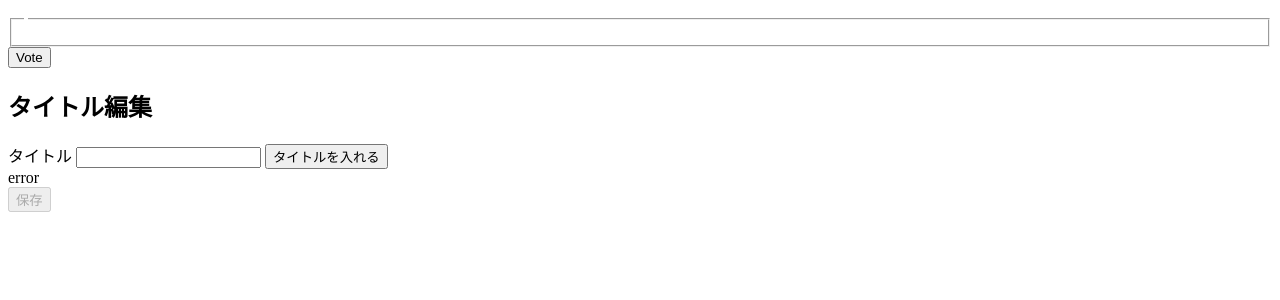
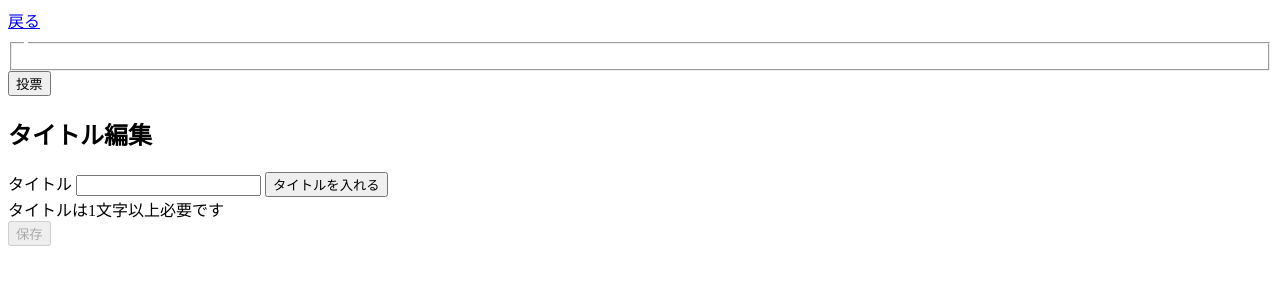
Before and after one commit to yota-yamazaki/django_tutorial, a Django app: template mysite/polls/templates/polls/detail.html in a window 1280 px wide. Shown: the top 300 px of the page. Run offline with Django 5.2, Linux system fonts and the light colour scheme; the template is opened without the code that fills it: values that come from a table or form of the project are taken from there, others are empty.

Commit message:
add: 戻るボタンを追加し、投票ボタンを日本語に

```diff
--- a/mysite/polls/templates/polls/detail.html
+++ b/mysite/polls/templates/polls/detail.html
@@ -2,6 +2,7 @@
 
 {% block content %}
 
+<a href="{% url 'polls:index' %}">戻る</a>
 <div x-data="{ question_text: '{{ question.question_text|escapejs }}' }">
     <form action="{% url 'polls:vote' question.id %}" method="post">
         {% csrf_token %}
@@ -13,7 +14,7 @@
             <label for="choice{{ forloop.counter }}">{{ choice.choice_text }}</label><br>
             {% endfor %}
         </fieldset>
-        <input type="submit" value="Vote">
+        <input type="submit" value="投票">
     </form>
 
     <h2>タイトル編集</h2>
@@ -43,7 +44,7 @@
 
             <button type='button' @click="form_text='たとえば'">タイトルを入れる</button>
 
-            <div x-show="!form_text">error</div>
+            <div x-show="!form_text">タイトルは1文字以上必要です</div>
             {{ form.question_text.errors }}
             <div>
                 <button type="submit" :disabled="!form_text">保存</button>
```
